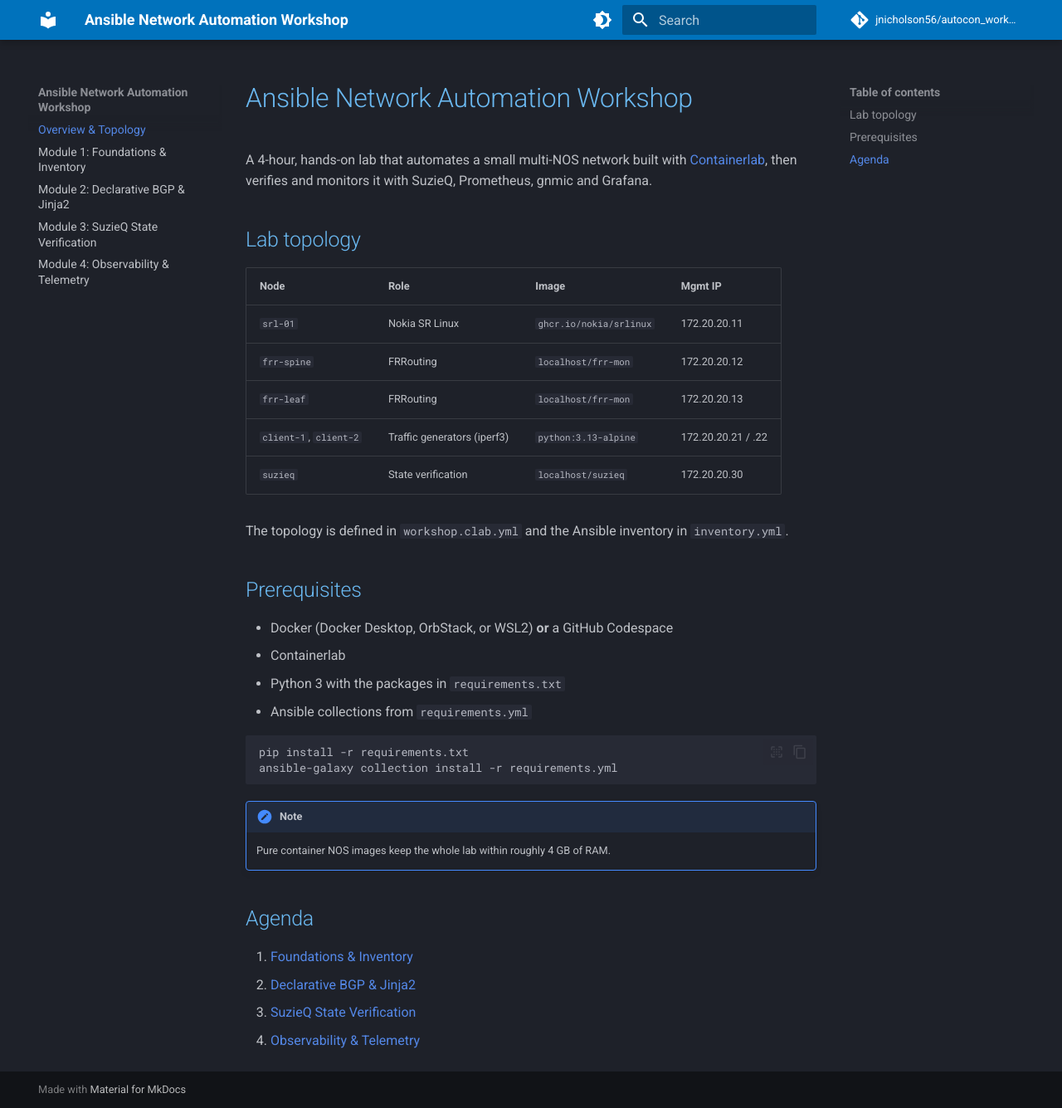
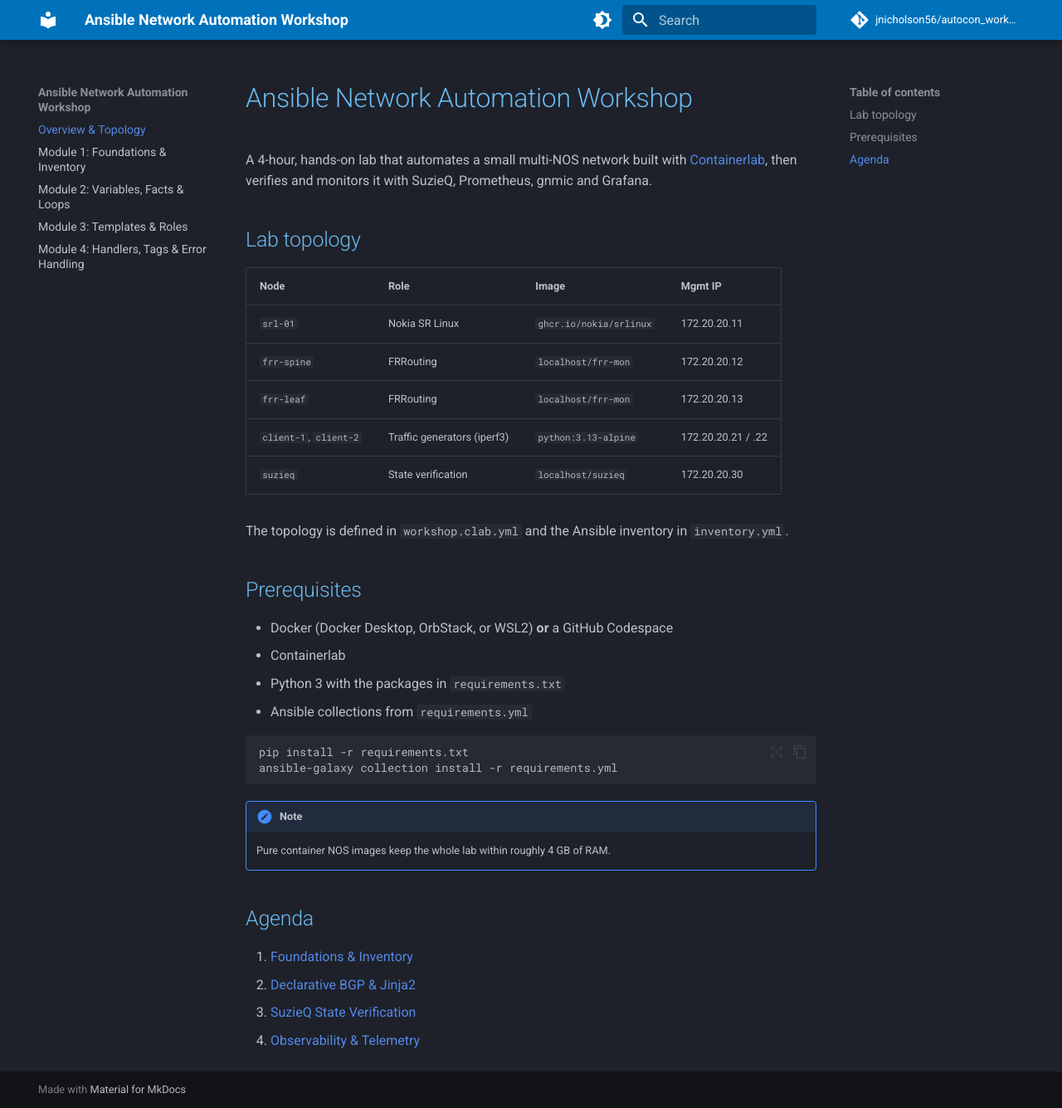
Before and after one commit to jnicholson56/autocon_workshop, an MkDocs documentation site: the page built from docs/index.md, in a window 1280 px wide and 1335 px high. Shown: the whole window at 83% size. Built offline with MkDocs 1.6.1 and Material for MkDocs 9.7.7, drawn with Linux system fonts in a browser that asks for light colours; comment, search, counter and statistics services are not loaded.

Commit message:
fixing mkdocs file

```diff
--- a/mkdocs.yml
+++ b/mkdocs.yml
@@ -49,6 +49,6 @@ markdown_extensions:
 nav:
   - Overview & Topology: index.md
   - "Module 1: Foundations & Inventory": module-1.md
-  - "Module 2: Declarative BGP & Jinja2": module-2.md
-  - "Module 3: SuzieQ State Verification": module-3.md
-  - "Module 4: Observability & Telemetry": module-4.md
+  - "Module 2: Variables, Facts & Loops": module-2.md
+  - "Module 3: Templates & Roles": module-3.md
+  - "Module 4: Handlers, Tags & Error Handling": module-4.md
```
